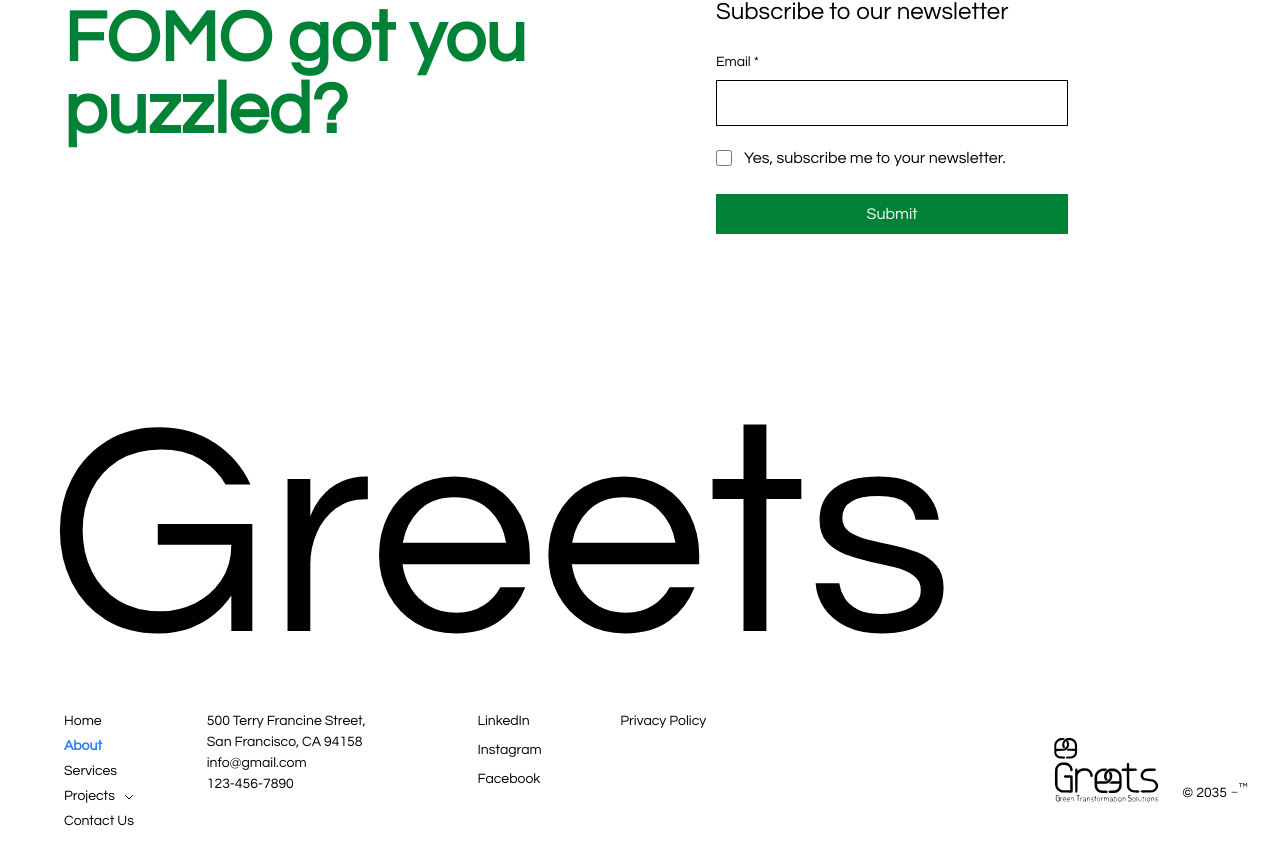
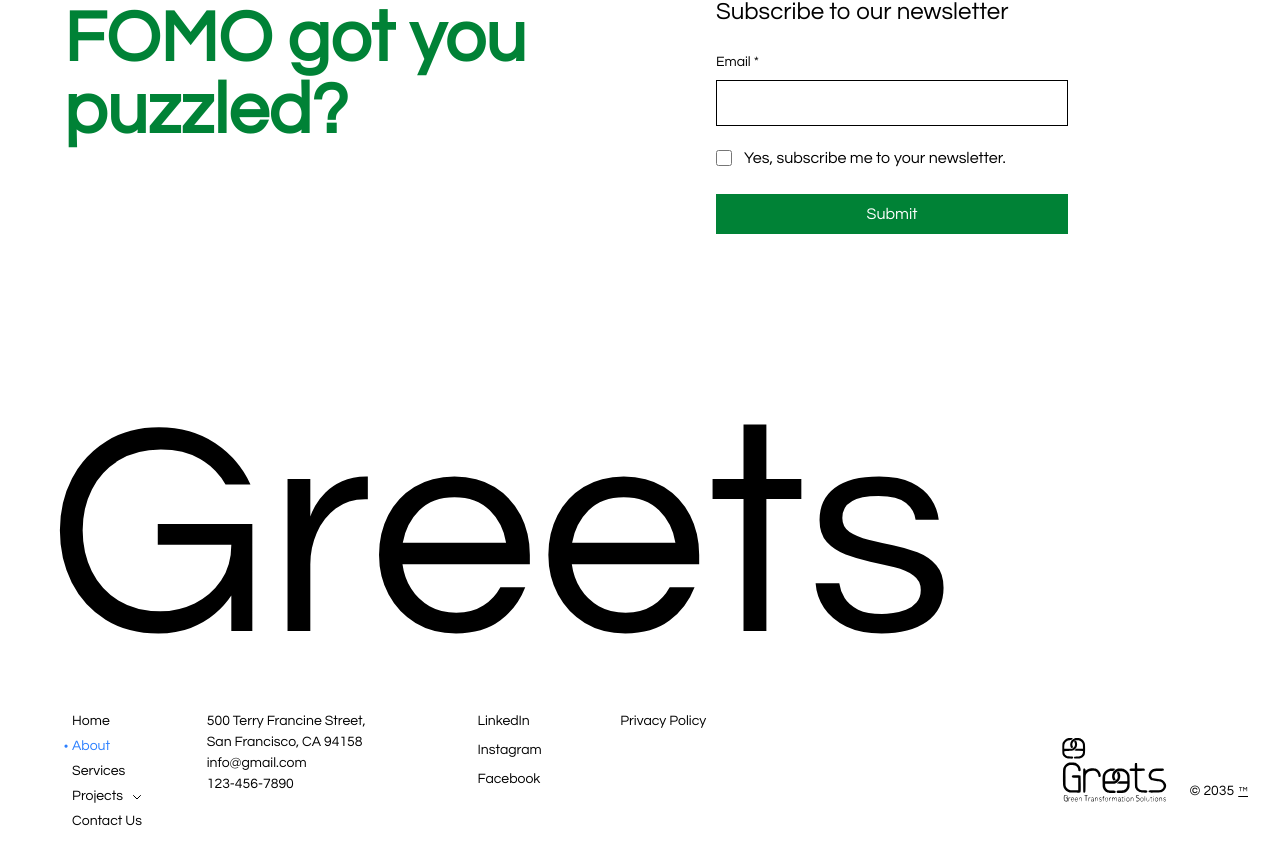
Before and after one commit to heyananthu/Greets_WebSite, a React (Vite) app: page /about in a window 1280 px wide. Shown: the part 301-1166 px from the top of the page. Built offline with nearby package versions, Linux system fonts and the light colour scheme; a web font is replaced by a local one.

Commit message:
done corrections

```diff
--- a/src/components/Home/Card_components/Strategy.jsx
+++ b/src/components/Home/Card_components/Strategy.jsx
@@ -13,7 +13,7 @@ function Strategy() {
                 </div>
 
                 {/* Right Side */}
-                <div className="flex-1 flex flex-col items-center justify-center px-6 py-8 text-center bg-white">
+                <div className="flex-1 flex flex-col items-center justify-center  py-8 text-center bg-white">
                     <h2 className="text-3xl md:text-4xl font-bold text-black mb-4 font-questrial">Execution</h2>
                     <p className="text-[#0a9d3a] text-base md:text-sm max-w-md">
                         Describe the service and how customers or clients can benefit from it. It's an opportunity to add a short description with relevant details, like pricing, duration, and how to book.
--- a/src/components/Home/GridSection.jsx
+++ b/src/components/Home/GridSection.jsx
@@ -35,7 +35,7 @@ function GridSection() {
                                 </p>
                             </div>
                             <div className='lg:px-6'>
-                                <button className="px-6 py-3 cursor-pointer border border-white rounded-bl-none rounded-[2rem] text-sm bg-green-700 text-white  hover:text-black transition-all duration-200 w-full md:w-[15rem]">
+                                <button className="px-6 py-3 cursor-pointer border border-black rounded-bl-none rounded-[2rem] text-sm bg-green-700 text-white  hover:text-black transition-all duration-200 w-full md:w-[15rem]">
                                     Read Our Latest Report
                                 </button>
                             </div>
--- a/src/components/Home/TransformingSolution.jsx
+++ b/src/components/Home/TransformingSolution.jsx
@@ -21,7 +21,7 @@ function TransformingSolution() {
                     <p className="text-sm sm:text-base md:text-lg  max-w-4xl sm:max-w-5xl">
                         Welcome to Green Transforming Solutions, where our passion lies in blending innovative architecture with sustainability. Our mission is to redefine space and functionality while considering the impact on our planet. With a hands-on approach and extensive experience in architecture, I am dedicated to crafting unique and environmentally conscious designs that meet the needs of our clients. Let's collaborate to build a future that prioritizes both beauty and functionality in every project we undertake. Welcome to Green Transforming Solutions, where our passion lies in blending innovative architecture with sustainability. Our mission is to redefine space and functionality while considering the impact on our planet. With a hands-on approach and extensive experience in architecture, I am dedicated to crafting unique and environmentally conscious designs that meet the needs of our clients. Let's collaborate to build a future that prioritizes both beauty and functionality in every project we undertake.                    </p>
 
-                    <button className="mt-6 sm:mt-8 px-8 sm:px-10 py-2 sm:py-3 border border-white bg-transparent rounded-bl-none rounded-[5rem] text-white text-sm hover:bg-green-700 hover:bg-opacity-20 transition-all duration-200">
+                    <button className=" px-8 sm:px-10 py-2 sm:py-3 border border-white bg-transparent rounded-bl-none rounded-[5rem] text-white text-sm hover:bg-green-700 hover:bg-opacity-20 transition-all duration-200">
                         Read More
                     </button>
                 </div>
--- a/src/components/sharedcomponents/FooterSub.jsx
+++ b/src/components/sharedcomponents/FooterSub.jsx
@@ -1,9 +1,27 @@
 import React, { useState } from 'react'
 import { NavLink } from 'react-router-dom'
+import { motion } from 'framer-motion'
 // import logo from '../../assets/Greets_Logo.avif' // Uncomment and adjust if you want to use an image
 import footerlogo from '../../assets/footerlogo.svg'
+
+// Add this style block at the top of the file (or in your global CSS if preferred)
+// <style>
+// .dot-fade-left {
+//   @apply inline-block transition-all duration-300 opacity-0 -translate-x-2;
+// }
+// .dot-fade-left-active {
+//   @apply opacity-100 translate-x-0;
+// }
+// </style>
+
 function FooterSub() {
     const [openAccordion, setOpenAccordion] = useState(false)
+
+    // Dot animation variants
+    const dotVariants = {
+        initial: { opacity: 0, x: -12 },
+        hover: { opacity: 1, x: 0, transition: { duration: 0.3 } },
+    }
 
     return (
         <div className='font-questrial text-black mb-12'>
@@ -13,42 +31,102 @@ function FooterSub() {
             <div className='md:flex md:justify-between px-8 mt-5'>
                 <div className='md:pl-8  grid grid-cols-1 md:grid-cols-4 text-[14px] gap-x-12 gap-y-8'>
                     <div className='flex flex-col gap-y-1 w-fit relative'>
+                        {[
+                            { to: '/', label: 'Home' },
+                            { to: '/about', label: 'About' },
+                            { to: '/services', label: 'Services' },
+                            { to: '/projects', label: 'Projects', isAccordion: true },
+                            { to: '/contact', label: 'Contact Us' },
+                        ].map((item, idx) => (
+                            item.isAccordion ? (
+                                <React.Fragment key={item.to}>
+                                    <motion.button
+                                        type="button"
+                                        className="flex items-center gap-1 focus:outline-none group bg-transparent"
+                                        onClick={() => setOpenAccordion((v) => !v)}
+                                        whileHover="hover"
+                                        initial="initial"
+                                    >
                                         <NavLink
-                            to='/'
-                            end
-                            className={({ isActive }) =>
-                                `flex items-center gap-1 ${isActive ? 'text-blue-500 font-semibold' : ''}`
-                            }
+                                            to={item.to}
+                                            className="flex items-center gap-1 group bg-transparent"
                                         >
                                             {({ isActive }) => (
                                                 <>
-                                    {isActive && <span className="text-blue-500 text-xs">•</span>}
-                                    Home
+                                                    {isActive ? (
+                                                        <span className="text-blue-500 text-xs">•</span>
+                                                    ) : (
+                                                        <motion.span
+                                                            variants={dotVariants}
+                                                            className="text-black text-xs"
+                                                        >
+                                                            •
+                                                        </motion.span>
+                                                    )}
+                                                    <span className={isActive ? 'text-blue-500 ' : ''}>{item.label}</span>
                                                 </>
                                             )}
                                         </NavLink>
-                        <NavLink to='/about' className={({ isActive }) => isActive ? 'text-blue-500 font-semibold' : ''}>About</NavLink>
-                        <NavLink to='/services' className={({ isActive }) => isActive ? 'text-blue-500 font-semibold' : ''}>Services</NavLink>
-                        <button
-                            type="button"
-                            className="flex items-center gap-1 focus:outline-none"
-                            onClick={() => setOpenAccordion((v) => !v)}
-                        >
-                            <NavLink
-                                to='/projects'
-                                className={({ isActive }) => isActive ? 'text-blue-500 font-semibold' : ''}
-                            >
-                                Projects
-                            </NavLink>
                                         <svg className={`w-3 h-3 ml-1 transition-transform duration-200 ${openAccordion ? 'rotate-180' : ''}`} fill="none" stroke="currentColor" strokeWidth="2" viewBox="0 0 24 24"><path strokeLinecap="round" strokeLinejoin="round" d="M19 9l-7 7-7-7" /></svg>
-                        </button>
+                                    </motion.button>
                                     {openAccordion && (
                                         <div className="flex flex-col pl-6 py-1 gap-y-1">
-                                <NavLink to="/projects/one" className={({ isActive }) => isActive ? 'text-blue-500 font-semibold' : ''}>Project One</NavLink>
-                                <NavLink to="/projects/two" className={({ isActive }) => isActive ? 'text-blue-500 font-semibold' : ''}>Project Two</NavLink>
+                                            <motion.div className="flex items-center gap-1 group" whileHover="hover" initial="initial">
+                                                <NavLink to="/projects/one" className="flex items-center gap-1 group">
+                                                    {({ isActive }) => (
+                                                        <>
+                                                            {isActive ? (
+                                                                <span className="text-blue-500 text-xs">•</span>
+                                                            ) : (
+                                                                <motion.span variants={dotVariants} className="text-black text-xs">•</motion.span>
+                                                            )}
+                                                            <span className={isActive ? 'text-black' : ''}>Project One</span>
+                                                        </>
+                                                    )}
+                                                </NavLink>
+                                            </motion.div>
+                                            <motion.div className="flex items-center gap-1 group" whileHover="hover" initial="initial">
+                                                <NavLink to="/projects/two" className="flex items-center gap-1 group">
+                                                    {({ isActive }) => (
+                                                        <>
+                                                            {isActive ? (
+                                                                <span className="text-black text-xs">•</span>
+                                                            ) : (
+                                                                <motion.span variants={dotVariants} className="text-black text-xs">•</motion.span>
+                                                            )}
+                                                            <span className={isActive ? 'text-black ' : ''}>Project Two</span>
+                                                        </>
+                                                    )}
+                                                </NavLink>
+                                            </motion.div>
                                         </div>
                                     )}
-                        <NavLink to='/contact' className={({ isActive }) => isActive ? 'text-blue-500 font-semibold' : ''}>Contact Us</NavLink>
+                                </React.Fragment>
+                            ) : (
+                                <motion.div className="flex items-center gap-1 group" whileHover="hover" initial="initial" key={item.to}>
+                                    <NavLink
+                                        to={item.to}
+                                        className="flex items-center gap-1 group"
+                                    >
+                                        {({ isActive }) => (
+                                            <>
+                                                {isActive ? (
+                                                    <span className="text-blue-500 text-xs">•</span>
+                                                ) : (
+                                                    <motion.span
+                                                        variants={dotVariants}
+                                                        className="text-black text-xs"
+                                                    >
+                                                        •
+                                                    </motion.span>
+                                                )}
+                                                <span className={isActive ? 'text-blue-500 ' : ''}>{item.label}</span>
+                                            </>
+                                        )}
+                                    </NavLink>
+                                </motion.div>
+                            )
+                        ))}
                     </div>
                     <div className='md:-translate-x-16'>
                         <p>500 Terry Francine Street,<br />  San Francisco, CA 94158</p>
@@ -67,7 +145,7 @@ function FooterSub() {
                 <div className='relative flex flex-row  items-center gap-x-1 '>
                     <img src={footerlogo} alt="footerlogo" className='size-32' />
                     <div className="flex items-end  w-full md:w-auto mt-8">
-                        <span className="text-sm ">© 2035<span className="align-super text-xs ml-1">_™</span></span>
+                        <span className="text-sm ">© 2035<span className="align-middle text-xs ml-1 underline">™</span></span>
                     </div>
                 </div>
             </div>
@@ -76,3 +154,7 @@ function FooterSub() {
 }
 
 export default FooterSub
+
+// Add this to your Tailwind CSS (or global CSS):
+// .dot-fade-left { @apply inline-block opacity-0 -translate-x-2 transition-all duration-300; }
+// .group:hover .dot-fade-left { @apply opacity-100 translate-x-0; }
```
Also changed, not shown: src/components/Home/Card_components/ClientStories.jsx (line endings or trailing spaces). Lines whose indentation alone changed are shown as unchanged.
